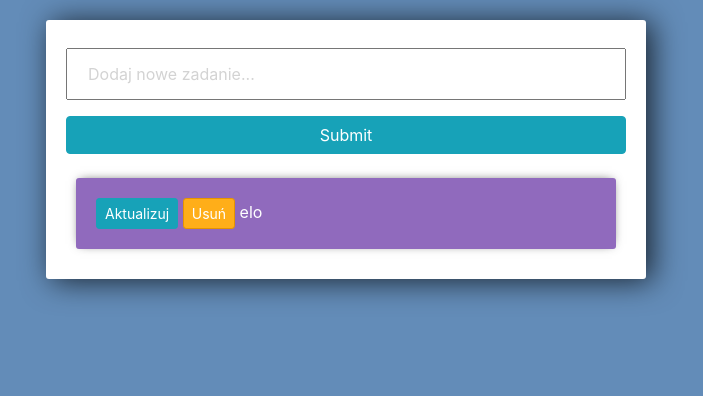
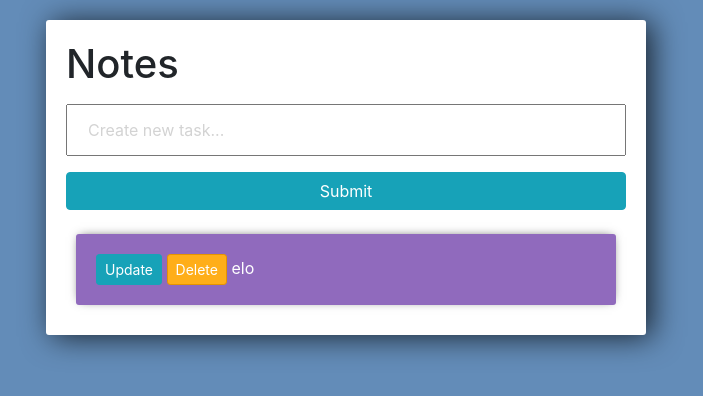
Before and after one commit to Vnill125/Django-To-Do-list, a Django app: page / in a window 1280 px wide. Shown: the top 396 px of the page, without its empty margins (294-997 px from the left). Run offline with Django 4.2, Linux system fonts and the light colour scheme; data comes from the database, SQL or seed files in the repository; both versions use the stored data as it was before the commit; some libraries are stand-ins or nearby versions.

Commit message:
Add files via upload

```diff
--- a/django_to_do_app/app/forms.py
+++ b/django_to_do_app/app/forms.py
@@ -5,7 +5,7 @@ from .models import *
 
 
 class TaskForm(forms.ModelForm):
-	title= forms.CharField(widget= forms.TextInput(attrs={'placeholder':'Dodaj nowe zadanie...'}))
+	title= forms.CharField(widget= forms.TextInput(attrs={'placeholder':'Create new task...'}))
 	class Meta:
 		model = Task
 		fields = '__all__'
--- a/django_to_do_app/app/templates/app/delete.html
+++ b/django_to_do_app/app/templates/app/delete.html
@@ -48,12 +48,12 @@
 </style>
 
 <div class="center-column">
-<h4> Na pewno chcesz usunąć zadanie "{{item}}"?</h4>
+<h4> Are you sure you want to delete "{{item}}"?</h4>
 
 <form method="POST" action="">
 	{% csrf_token %}
-	<input type="submit" class="btn btn-info" name="Confirm">
+	<input type="submit" value="Submit" class="btn btn-info" name="Confirm">
 
-    <a class="btn btn-sm btn-danger" href="{% url 'list' %}">Powrót</a>
+    <a class="btn btn-sm btn-danger" href="{% url 'list' %}">Back</a>
 </form>
 </div>
--- a/django_to_do_app/app/templates/app/list.html
+++ b/django_to_do_app/app/templates/app/list.html
@@ -49,18 +49,20 @@
 
 <div class="center-column">
 
+	<h1>Notes</h1>
+
 	<form method="POST" action="/">
 		{% csrf_token %}
 		{{form.title}}
-		<input class="btn btn-info" type="submit" name="Create Task">
+		<input class="btn btn-info" type="submit" value="Submit" name="Create Task">
 	</form>
 
 	<div class="todo-list">
 
 	{% for task in tasks %}
 		<div class="item-row">
-			<a class="btn btn-sm btn-info" href="{% url 'update_task' task.id %}">Aktualizuj</a>
-			<a class="btn btn-sm btn-danger" href="{% url 'delete_task' task.id %}">Usuń</a>
+			<a class="btn btn-sm btn-info" href="{% url 'update_task' task.id %}">Update</a>
+			<a class="btn btn-sm btn-danger" href="{% url 'delete_task' task.id %}">Delete</a>
 
 			{% if task.complete == True %}
 			<strike>{{task}}</strike>
--- a/django_to_do_app/app/templates/app/update_task.html
+++ b/django_to_do_app/app/templates/app/update_task.html
@@ -48,13 +48,13 @@
 </style>
 <div class="center-column">
 
-<h3>Aktualizuj zadanie</h3>
+<h3>Update Task</h3>
 
 <form method="POST" action="">
 	{% csrf_token %}
 
 	{{form}}
-	<input type="submit" class="btn btn-info" name="Update Task" placeholder="Dodaj">
+	<input type="submit" class="btn btn-info" value="Submit" name="Update Task" placeholder="Dodaj">
 
 
 </form>
```
Also changed, not shown: django_to_do_app/app/migrations/0002_remove_task_completed.py (added), django_to_do_app/db.sqlite3.
